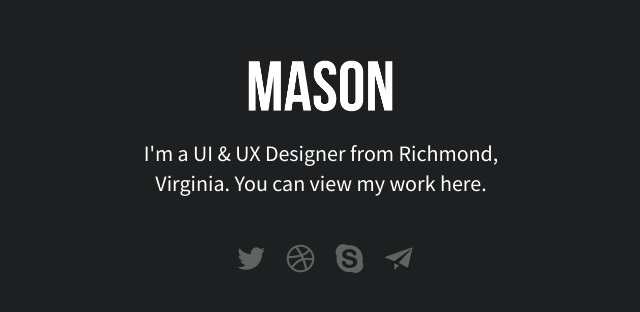
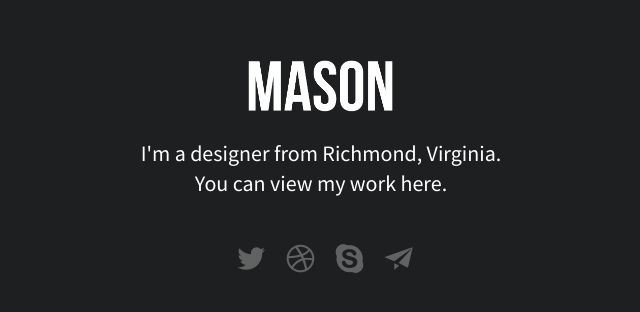
Before and after one commit to MasonDahl/website, a plain HTML site: page index.html in a window 1280 px wide. Shown: the part 232-544 px from the top of the page, without its empty margins (319-959 px from the left). Drawn offline with nearby package versions, Linux system fonts and the light colour scheme; files that its build step writes are made by us from their sources; files whose address does not match are found by name.

Commit message:
Update index.html

```diff
--- a/index.html
+++ b/index.html
@@ -38,7 +38,7 @@
             </header>
           </div>
 
-          <p id="intro">I'm a UI & UX Designer from Richmond, Virginia. You can view my work <a class="highlight" href="http://dribbble.com/dahl">here.</p>
+          <p id="intro">I'm a designer from Richmond, Virginia. You can view my work <a class="highlight" href="http://dribbble.com/dahl">here.</p>
 
 		<p class="animated fadeInUp" id="networks">
 				<a href="http://twitter.com/masondahl" class="twitter" >&#xe003;</a>
```
